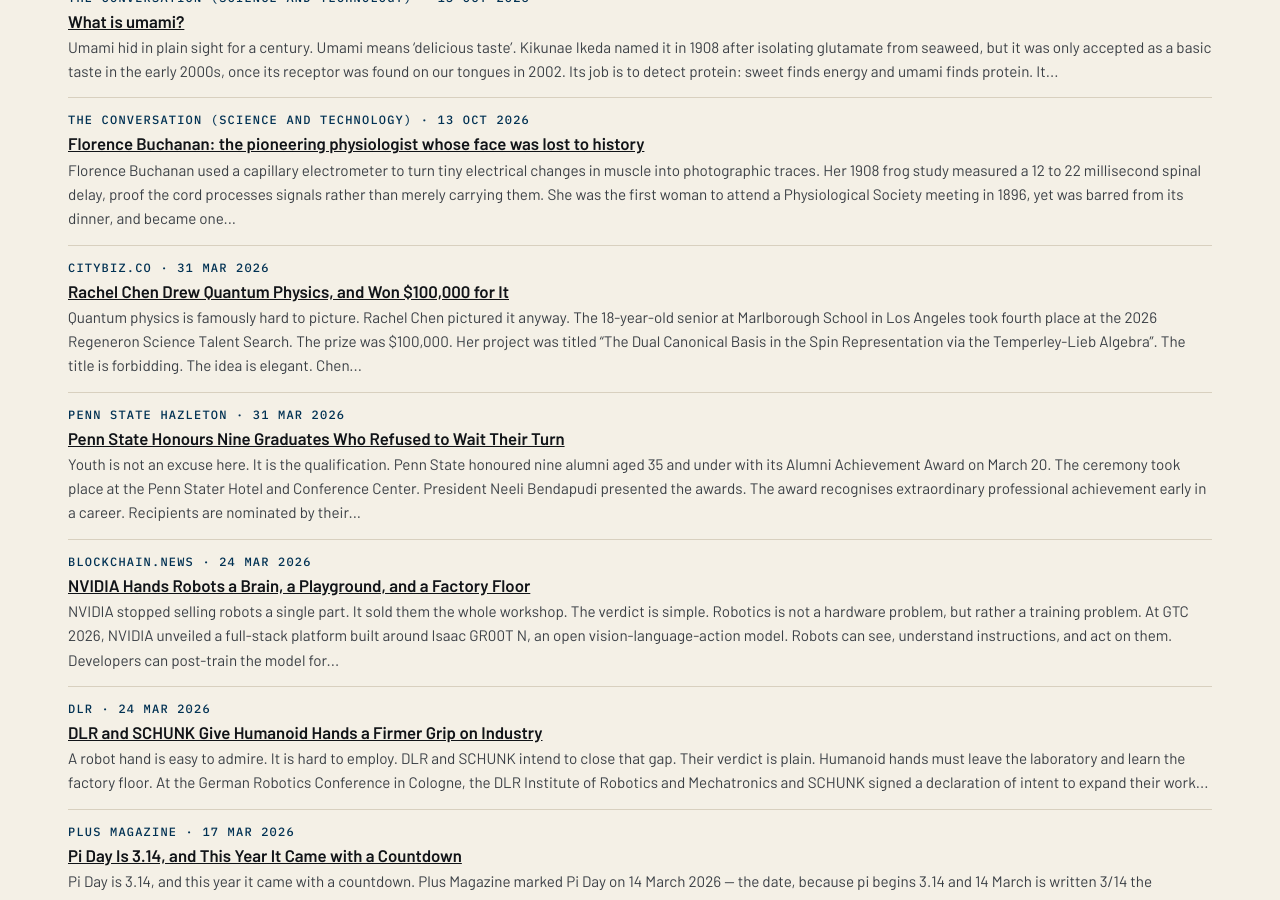
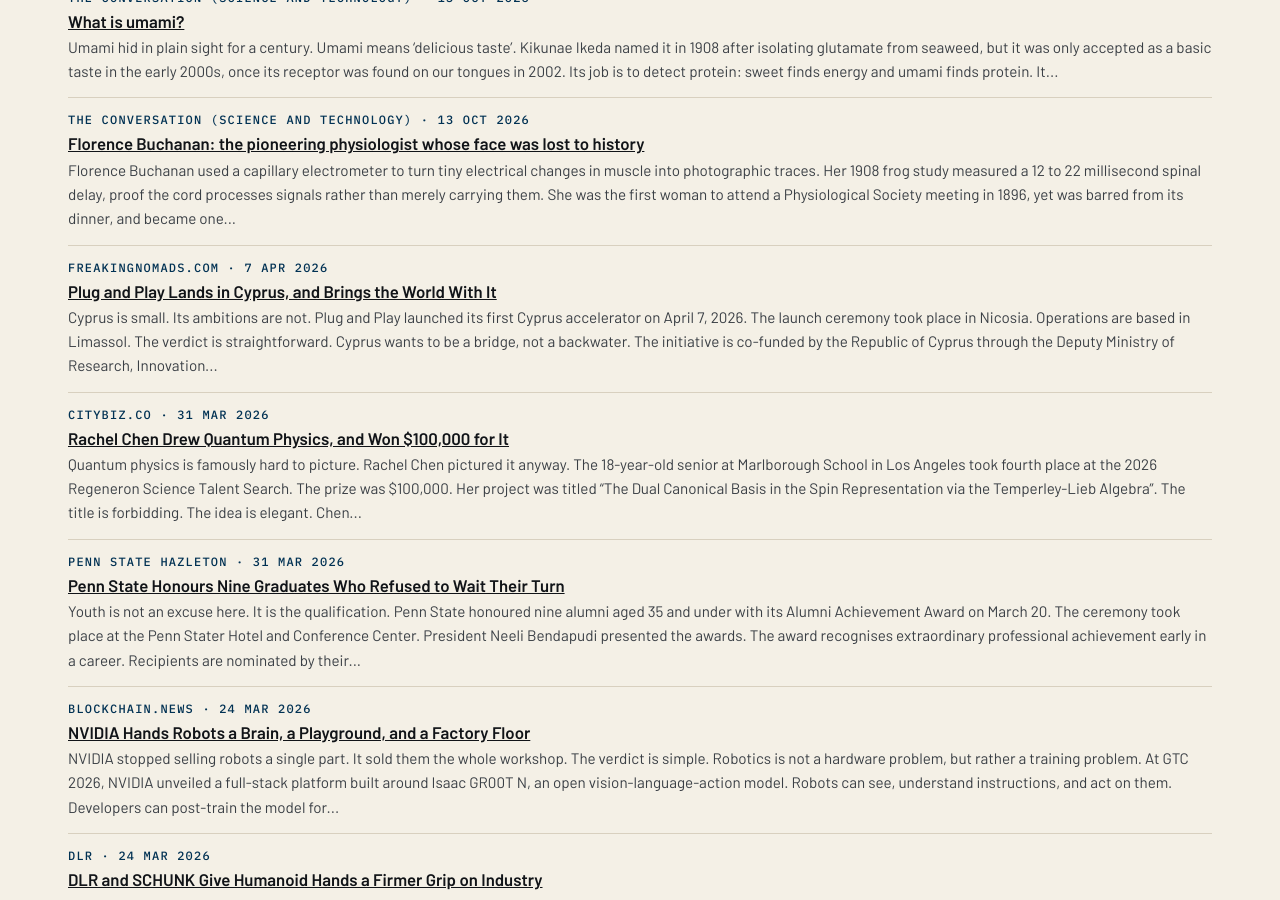
Before and after one commit to katz-news/katz.news, a Jekyll site: the page built from briefs/index.html, in a window 1280 px wide and 900 px high, scrolled down 14549 px. Built offline with Jekyll 4.4.1, drawn with Linux system fonts in a browser that asks for light colours.

Commit message:
Publish 2026-11-06

```diff
--- a/_data/build.yml
+++ b/_data/build.yml
@@ -1 +1 @@
-published_at: 2026-11-06T19:17:59Z
+published_at: 2026-11-06T19:19:05Z
--- /dev/null
+++ b/_posts/briefs/2026-11-06-plug-and-play-lands-in-cyprus-and-brings-the-world-with-it.md
@@ -0,0 +1,23 @@
+---
+published: true
+title: Plug and Play Lands in Cyprus, and Brings the World With It
+date: 2026-04-07
+section: entrepreneurship
+source_name: freakingnomads.com
+source_url: https://freakingnomads.com/news/plug-and-play-cyprus-innovation-centre-launch/
+---
+Cyprus is small. Its ambitions are not.
+
+Plug and Play launched its first Cyprus accelerator on April 7, 2026. The launch ceremony took place in Nicosia. Operations are based in Limassol.
+
+The verdict is straightforward. Cyprus wants to be a bridge, not a backwater.
+
+The initiative is co-funded by the Republic of Cyprus through the Deputy Ministry of Research, Innovation and Digital Policy and the Research and Innovation Foundation. Corporate supporters include ASBIS, Tototheo, Mastercard, and ECOMMBX.
+
+The programme lasts three months. Ten Cyprus-based startups will be selected for the first batch, running from late May through September. Applications close in mid-May.
+
+The focus is deliberate. Fintech and regtech, gaming, social and leisure, and shipping and energy are the chosen verticals. Selected teams receive mentorship, workshops, corporate connections, and introductions to international investors.
+
+Plug and Play says it runs programmes in more than 60 locations and connects founders with more than 550 corporate partners. Founder and chief executive Saeed Amidi said Cyprus has everything it needs to become a strong innovation hub.
+
+President Nikos Christodoulides called the arrival a vote of confidence in Cyprus. The island is not asking for attention, but rather for a place in the global network: compact, connected, and coming of age.
```
